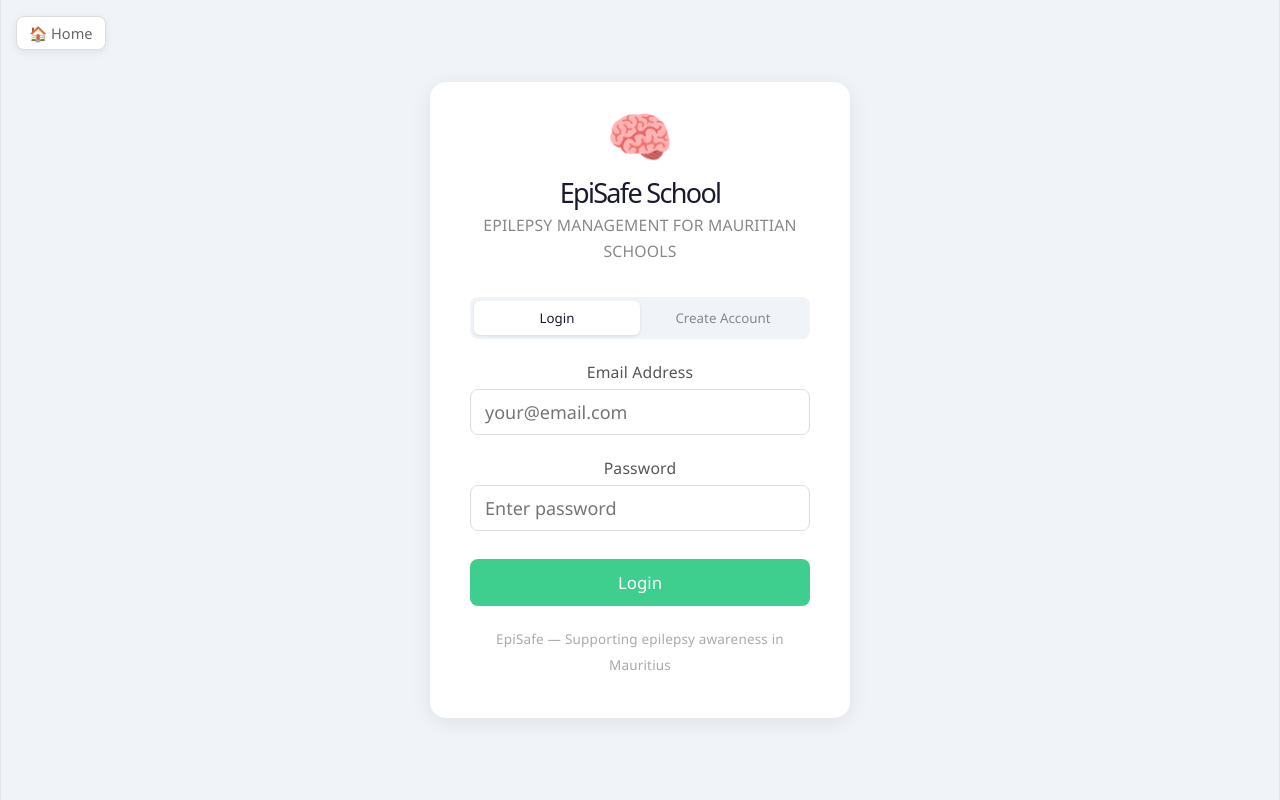
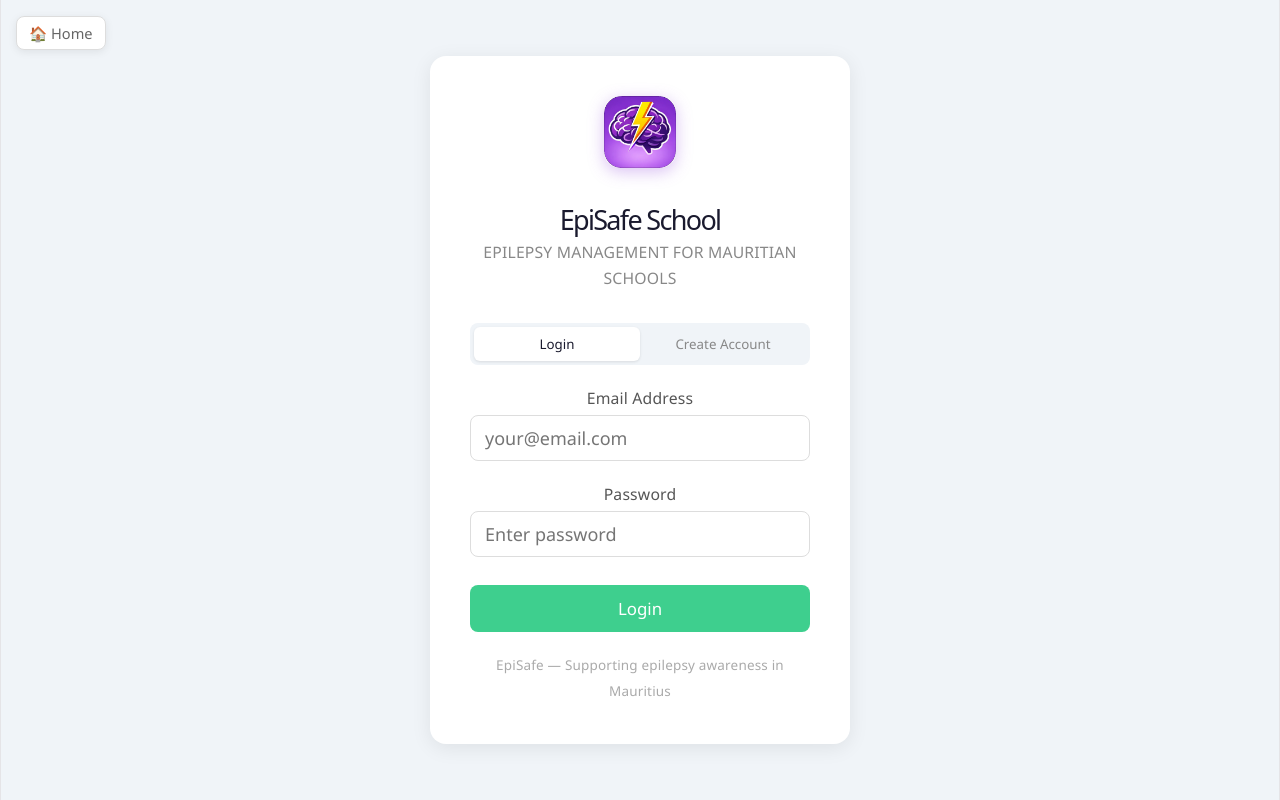
Before and after one commit to dpkspace-code/EpiSafe-School, a React (Vite) app: page /login in a window 1280 px wide. Built offline with nearby package versions, Linux system fonts and the light colour scheme.

Commit message:
Replace brain emoji with logo in Login and Dashboard

```diff
--- a/src/pages/Dashboard.jsx
+++ b/src/pages/Dashboard.jsx
@@ -123,7 +123,10 @@ function Dashboard() {
 
   return (
     <div>
-      <h1>🧠 EpiSafe School</h1>
+      <div style={{ display: 'flex', alignItems: 'center', gap: '12px', marginBottom: '4px' }}>
+        <img src="/episafe_icon_512.png" alt="EpiSafe School" style={{ width: '44px', height: '44px', borderRadius: '10px', objectFit: 'cover' }} />
+        <h1 style={{ margin: 0 }}>EpiSafe School</h1>
+      </div>
       <p style={{ marginBottom: '24px' }}>Epilepsy management dashboard</p>
 
       {/* Stats */}
--- a/src/pages/Login.jsx
+++ b/src/pages/Login.jsx
@@ -78,7 +78,9 @@ function Login({ onLogin }) {
 
       <div style={{ background: 'white', borderRadius: '16px', padding: '40px', width: '100%', maxWidth: '420px', boxShadow: '0 4px 20px rgba(0,0,0,0.08)' }}>
         <div style={{ textAlign: 'center', marginBottom: '32px' }}>
-          <div style={{ fontSize: '3rem', marginBottom: '12px' }}>🧠</div>
+          <div style={{ marginBottom: '12px' }}>
+            <img src="/episafe_icon_512.png" alt="EpiSafe School" style={{ width: '72px', height: '72px', borderRadius: '16px', objectFit: 'cover', boxShadow: '0 4px 16px rgba(150,80,220,0.35)' }} />
+          </div>
           <h1 style={{ fontSize: '1.5rem', color: '#1a1a2e', marginBottom: '6px' }}>EpiSafe School</h1>
           <p style={{ color: '#888', fontSize: '0.875rem', textTransform: 'uppercase' }}>Epilepsy management for Mauritian schools</p>
         </div>
```
